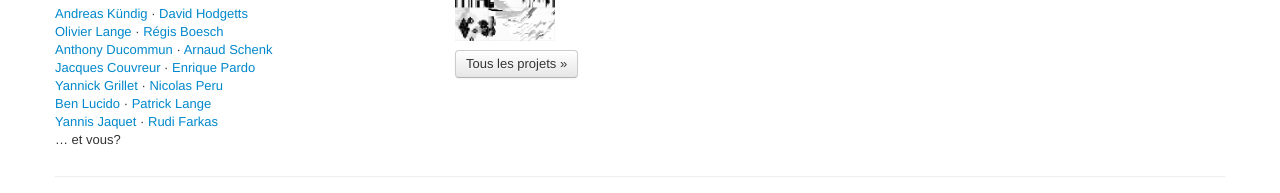
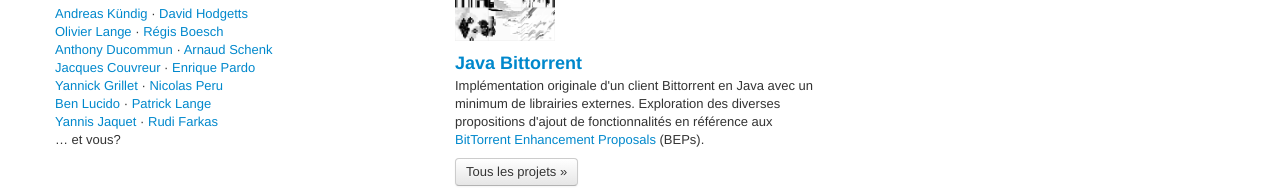
Before and after one commit to gongfudev/gongfudev.github.com, a plain HTML site: page index.html in a window 1280 px wide. Shown: the part 570-763 px from the top of the page. Drawn offline with Linux system fonts and the light colour scheme.

Commit message:
Placé projet «Bittorrent Java» en exergue sur homepage

```diff
--- a/index.html
+++ b/index.html
@@ -99,6 +99,10 @@
             Javascript à 100% et API <a href="http://diveintohtml5.info/canvas.html">Canvas 2D</a>
             de HTML5, avec un minimum de librairies externes.</p>
           <p><a href="http://guarded-earth-1491.herokuapp.com" title="«Exquis» live"><img src="img/projets/exquis-icon.png" width="100" title="Gōng-fu I/O &middot; Projet «Exquis»"/></a></p>
+          <h3><a href="https://bitbucket.org/regisboesch/javatorrent/">Java Bittorrent</a></h3>
+          <p>Implémentation originale d'un client Bittorrent en Java avec un minimum de librairies externes.
+            Exploration des diverses propositions d'ajout de fonctionnalités en référence aux
+            <a href="http://www.bittorrent.org/beps/bep_0000.html">BitTorrent Enhancement Proposals</a> (BEPs).</p>
           <p><a class="btn" href="projets.html">Tous les projets &raquo;</a></p>
         </div>
         <div class="span4">
```
Also changed, not shown: projets.html (+2 -2 lines).
